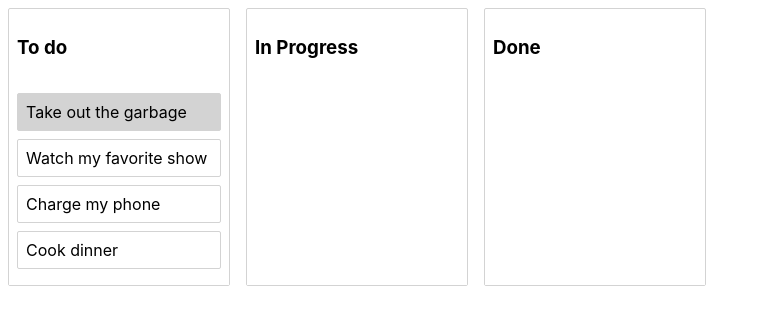
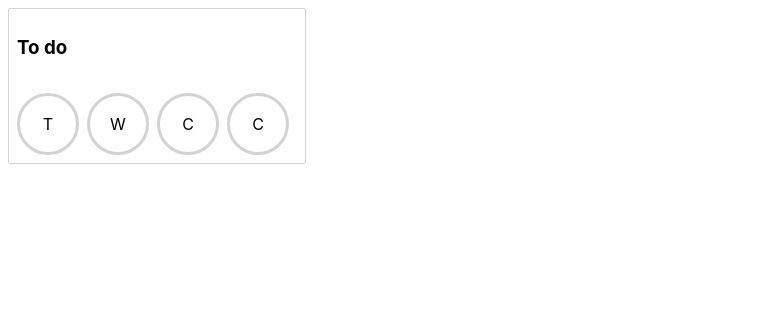
Before and after one commit to AdityaTarale/react-beautiful-dnd-todo-app, a React (Create React App) app: page / in a window 1280 px wide. Shown: the top 324 px of the page, without its empty margins (0-761 px from the left). Built offline with nearby package versions, Linux system fonts and the light colour scheme.

Commit message:
Create reorderable horizontal lists with rbdnd direction prop

```diff
--- a/src/components/Column.js
+++ b/src/components/Column.js
@@ -7,7 +7,6 @@
   margin: 8px;
   border: 1px solid lightgrey;
   border-radius: 2px;
-  width: 220px;
 
   display: flex;
   flex-direction: column;
@@ -20,19 +19,14 @@
   transition: background-color 0.2s ease;
   background-color: ${(props) => (props.isDraggingOver ? "skyblue" : "white")};
 
-  flex-grow: 1;
-  min-height: 100px;
+  display: flex;
 `;
 
 const Column = (props) => {
   return (
     <Container>
       <Title>{props.column.title}</Title>
-      <Droppable
-        droppableId={props.column.id}
-        // type={props.column.id === "column-3" ? "done" : "active"}
-        isDropDisabled={props.isDropDisabled}
-      >
+      <Droppable droppableId={props.column.id} direction="horizontal">
         {(provided, snapshot) => (
           <TaskList
             ref={provided.innerRef}
--- a/src/components/Task.js
+++ b/src/components/Task.js
@@ -3,35 +3,35 @@
 import { Draggable } from "react-beautiful-dnd";
 
 const Container = styled.div`
-  border: 1px solid lightgrey;
-  border-radius: 2px;
+  border: 3px solid lightgrey;
+  border-radius: 50%;
   padding: 8px;
-  margin-bottom: 8px;
-  background-color: ${(props) =>
-    props.isDragDisabled
-      ? "lightgrey"
-      : props.isDragging
-      ? "lightgreen"
-      : "white"};
+  margin-right: 8px;
+  background-color: ${(props) => (props.isDragging ? "lightgreen" : "white")};
+  width: 40px;
+  height: 40px;
+
+  display: flex;
+  justify-content: center;
+  align-items: center;
+
+  &:focus {
+    outline: none;
+    border-color: red;
+  }
 `;
 
 const Task = (props) => {
-  const isDragDisabled = props.task.id === "task-1";
   return (
-    <Draggable
-      draggableId={props.task.id}
-      index={props.index}
-      isDragDisabled={isDragDisabled}
-    >
+    <Draggable draggableId={props.task.id} index={props.index}>
       {(provided, snapshot) => (
         <Container
           ref={provided.innerRef}
           {...provided.draggableProps}
           {...provided.dragHandleProps}
           isDragging={snapshot.isDragging}
-          isDragDisabled={isDragDisabled}
         >
-          {props.task.content}
+          {props.task.content[0]}
         </Container>
       )}
     </Draggable>
--- a/src/initial-data.js
+++ b/src/initial-data.js
@@ -11,18 +11,8 @@
       title: "To do",
       taskIds: ["task-1", "task-2", "task-3", "task-4"],
     },
-    "column-2": {
-      id: "column-2",
-      title: "In Progress",
-      taskIds: [],
-    },
-    "column-3": {
-      id: "column-3",
-      title: "Done",
-      taskIds: [],
-    },
   },
-  columnOrder: ["column-1", "column-2", "column-3"],
+  columnOrder: ["column-1"],
 };
 
 export default initialData;
```
